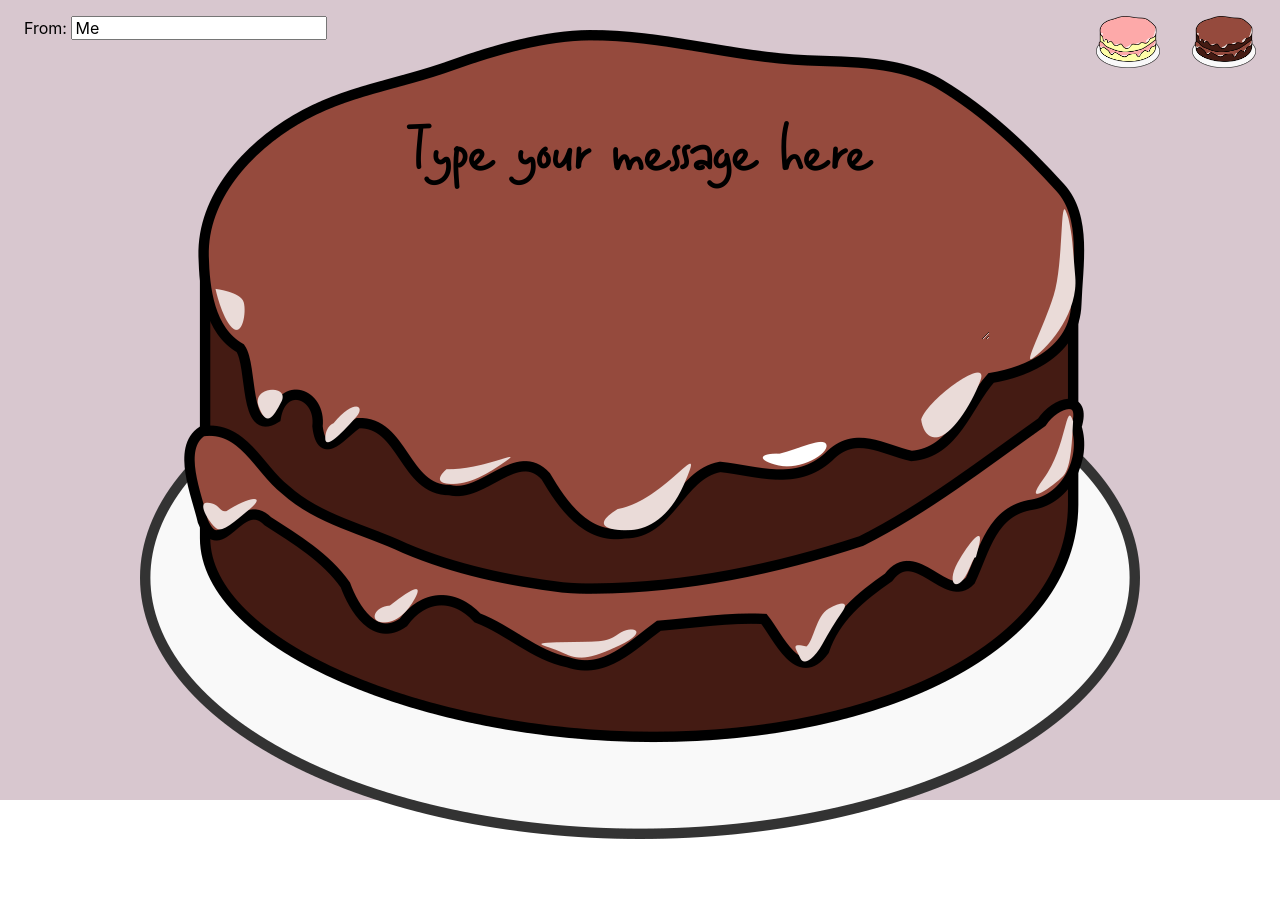
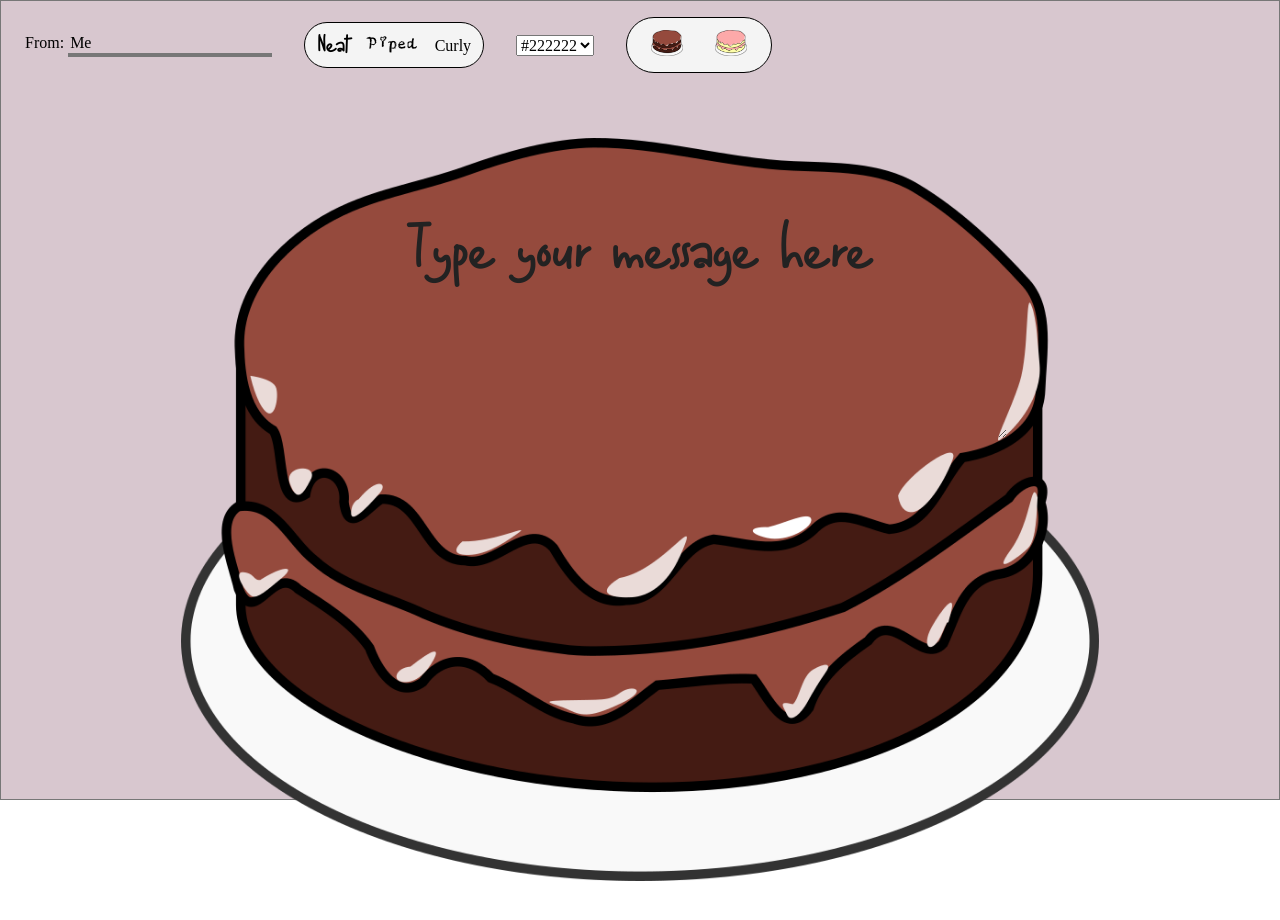
Before and after one commit to SteGriff/choco-message, a plain HTML site: page index.htm in a window 1280 px wide. Before the commit the page ends 869 px from the top, so only its background shows below. Drawn offline with Linux system fonts and the light colour scheme.

Commit message:
Tools up top

```diff
--- a/app.js
+++ b/app.js
@@ -5,7 +5,13 @@ var app = new Vue({
     message: "Type your message here",
     cake: 1,
     font: 1,
-    icingColour: "#000000",
+    fonts: [
+      { id : 1, name : 'Neat', size: 1 },
+      { id : 2, name : 'Piped', size: 1.5},
+      { id : 3, name : 'Curly', size: 1 },
+    ],
+    icingColour: "#222222",
+    icingColours: ["#222222", "#eadbd8", "#fdeded", "#e7eef3"],
     cakes: [
       { id: 1, bgColour: "#d8c7cf" },
       { id: 2, bgColour: "#d8c7cf" },
@@ -24,7 +30,7 @@ var app = new Vue({
     },
     imgStyle() {
       return {
-        background: "url(" + this.cakeUrl + ") center center no-repeat",
+        background: "url(" + this.cakeUrl + ") no-repeat scroll top center / contain",
       };
     },
     cakeUrl() {
--- a/index.htm
+++ b/index.htm
@@ -1,5 +1,5 @@
 <!DOCTYPE html>
-<html class="h-100">
+<html class="h-100 overflow-hidden cursive">
   <head>
     <title>Choco Message</title>
     <meta http-equiv="content-type" content="text/html; charset=utf-8" />
@@ -7,28 +7,60 @@
     <link rel="stylesheet" href="tachyons.css" />
     <link rel="stylesheet" href="styles.css" />
   </head>
-  <body class="sans-serif h-100">
-    <main id="app" class="ph2 h-100" :style="{ background : bgColour }">
+  <body class="h-100">
+    <main
+      id="app"
+      class="ph2 h-100 ba b--gray"
+      :style="{ background : bgColour }"
+    >
+      <div class="flex items-center mb2 pt3">
+        <div class="mh3">
+          <label for="from">From: </label>
+          <input
+            name="from"
+            v-model="from"
+            placeholder="From"
+            class="bg-transparent bl-0 bt-0 br-0 bb bw2 b--gray"
+          />
+        </div>
 
-      <div class="fl ma3">
-        <label for="from">From: </label>
-        <input name="from" v-model="from" placeholder="From" />
-      </div>
+        <div class="mh3 ba br-pill pa2 bg-near-white">
+            <span class="mh1 pointer" v-for="f in fonts" :class="['font' + f.id]" @click="font = f.id">
+              {{f.name}}
+            </span>
+          </select>
+        </div>
 
-      <div class="cake-picker">
-        <img class="w3 fr ma3" v-for="c in cakes" @click="cake = c.id" :src="'img/cake' + c.id + '.png'">
+        <div class="mh3">
+          <select v-model="icingColour">
+            <option
+              v-for="ic in icingColours"
+              :class="['pointer']"
+              :value="ic"
+            >
+              {{ic}}
+            </option>
+          </select>
+        </div>
+
+        <div class="mh3 ba br-pill pa2 bg-near-white">
+          <img
+            class="w2 ma1 mh3 pointer"
+            v-for="c in cakes"
+            @click="cake = c.id"
+            :src="'img/cake' + c.id + '.png'"
+          />
+        </div>
       </div>
 
       <div class="cake" :style="imgStyle">
+        <textarea
+          :class="['icing', 'font' + font]"
+          :style="{ 'color': icingColour }"
+          v-model="message"
+        ></textarea>
         <img class="hidden" :src="cakeUrl" />
       </div>
-
-      <textarea
-        :class="['icing', 'font' + font]"
-        :style="{ 'color': icingColour }"
-        v-model="message"
-      ></textarea>
-
     </main>
     <script src="vue.js"></script>
     <script src="app.js"></script>
--- a/styles.css
+++ b/styles.css
@@ -1,6 +1,11 @@
 @font-face {
   font-family: 'font1';
   src: url('font/font1.woff');
+}
+
+@font-face {
+  font-family: 'font2';
+  src: url('font/font2.woff');
 }
 
 .hidden {
@@ -9,29 +14,24 @@
 
 .cake {
   display: block;
-}
-
-.icing {
-  text-align: center;
-  position: fixed;
-  top: 3em;
-  left: 50%;
-  margin-left: -350px;
-
-  min-width: 700px;
-  max-width: 700px;
-  min-height: 5.5em;
-  overflow: hidden;
-
-  background: transparent;
-  border: none;
-  font-size: 40px;
-  line-height: 1.6em;
-  height: 150px;
+  width: 920px;
+  margin: 4em auto 0 auto;
+  border: 1px solid transparent;
 }
 
 .font1 {
-  font-family: 'font1';
+  font-family: 'font1', 'Segoe Print', 'cursive', 'sans-serif';
+  font-size: 1em;
+}
+
+.font2 {
+  font-family: 'font2', 'Segoe Print', 'cursive', 'sans-serif';
+  font-size: 1.5em;
+}
+
+.font3, .cursive {
+  font-family: 'Segoe Print', 'cursive', 'sans-serif';
+  font-size: 1em;
 }
 
 .form-control {
@@ -42,3 +42,29 @@
   margin-right: 5px;
   font-weight: bold;
 }
+
+.icing {
+  display: block;
+  text-align: center;
+
+  min-width: 414px;
+  max-width: 100%;
+  width: 80%;
+
+  min-height: 5.5em;
+  max-height: 7em;
+  overflow: hidden;
+
+  background: transparent;
+  border: none;
+  line-height: 1.6em;
+  font-size: 2.5em;
+
+  clear: both;
+  margin: 80px auto 0 auto;
+}
+
+.icing.font2 {
+  font-size: 4em;
+  margin-top: 60px;
+}
```
Also changed, not shown: font/font2.woff (added), imgcake5.jpg (deleted).
